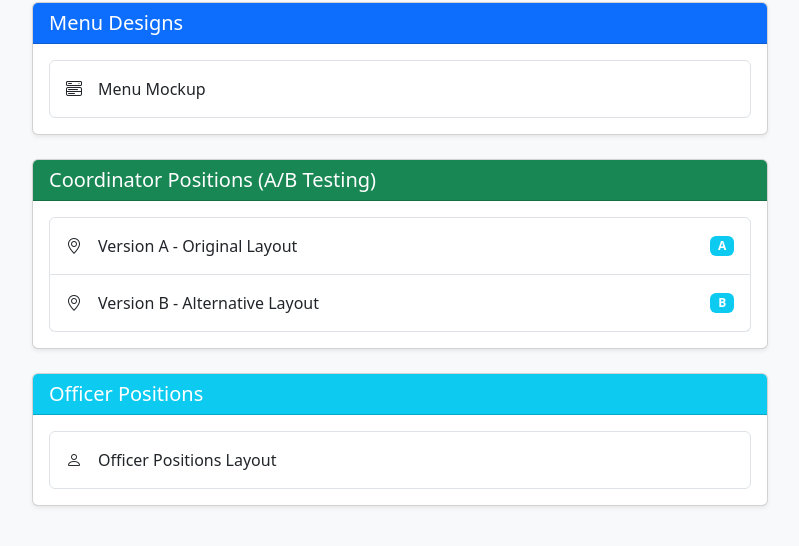
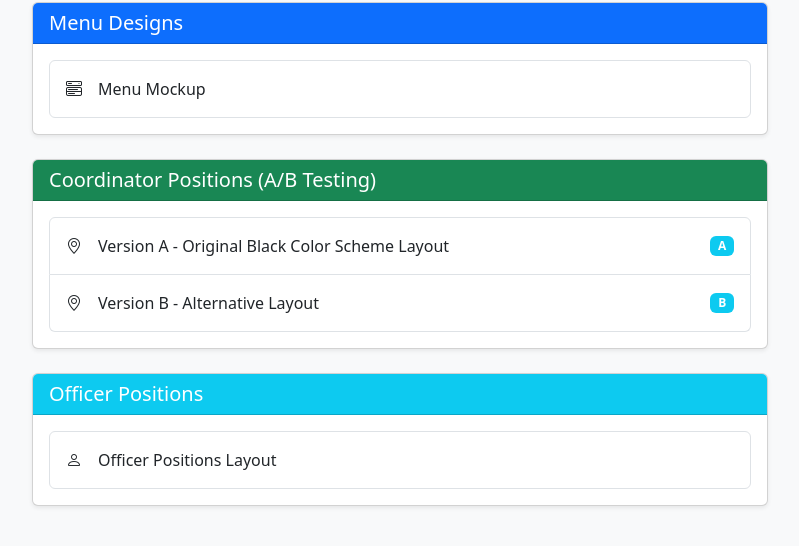
Before and after one commit to lunaray/thresh, a plain HTML site: page index.html in a window 1280 px wide. Shown: the part 118-664 px from the top of the page, without its empty margins (240-1039 px from the left). Drawn offline with nearby package versions, Linux system fonts and the light colour scheme.

Commit message:
Update index.html to clarify layout description for Version A

```diff
--- a/index.html
+++ b/index.html
@@ -37,7 +37,7 @@
                         <div class="list-group">
                             <a href="ThresholdCoords.html" class="list-group-item list-group-item-action d-flex align-items-center p-3">
                                 <i class="bi bi-geo-alt me-3"></i>
-                                Version A - Original Layout
+                                Version A - Original Black Color Scheme Layout
                                 <span class="badge bg-info ms-auto">A</span>
                             </a>
                             <a href="CoordinatorPositions.html" class="list-group-item list-group-item-action d-flex align-items-center p-3">
```
